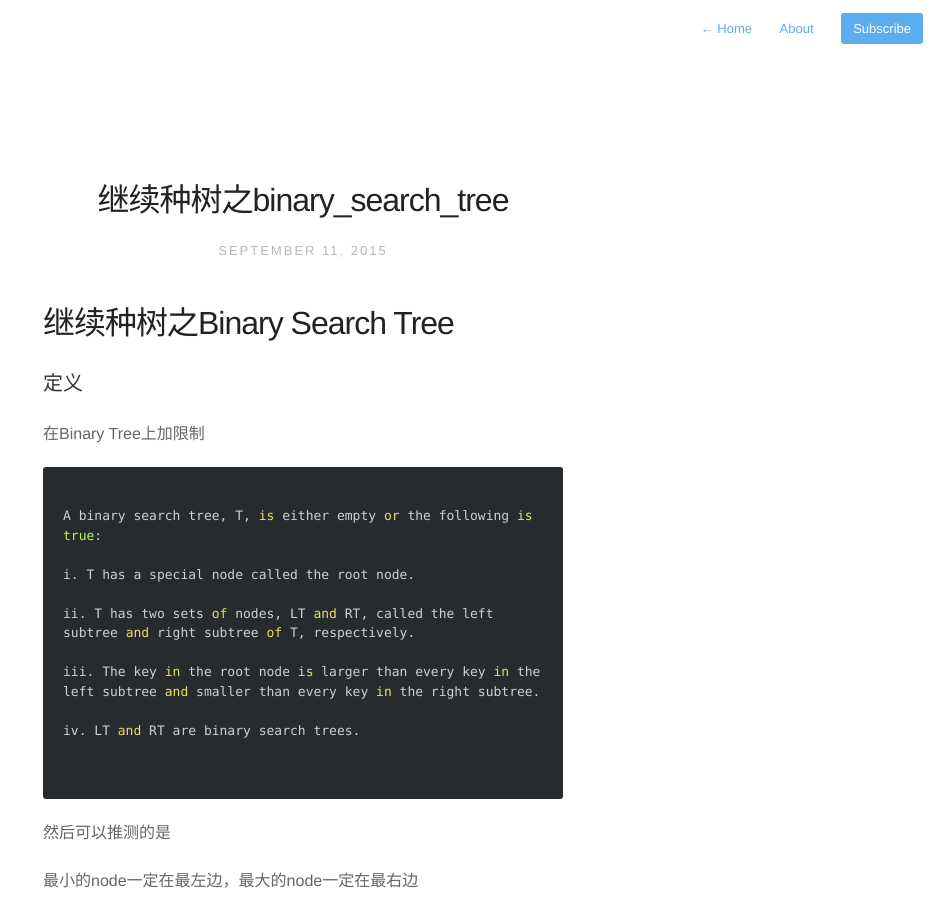
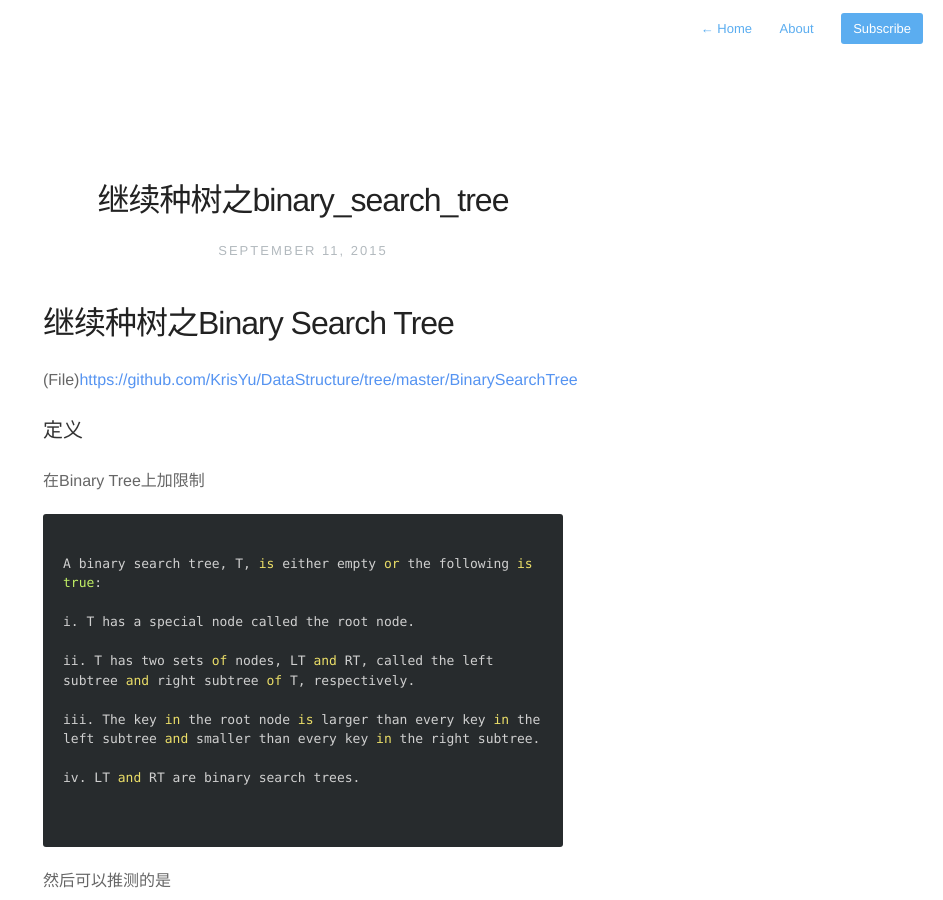
Before and after one commit to walterwang/krisyu.github.io, a Jekyll site: the page built from _posts/2015-09-11-继续种树之binary_search_tree.md, in a window 1280 px wide and 900 px high. Shown: the whole window, without its empty margins (337-1280 px from the left). Built offline with Jekyll 4.4.1, drawn with Linux system fonts in a browser that asks for light colours; nearby versions of some CDN libraries; Markdown is read by kramdown in place of the engine named in the settings.

Commit message:
add file

```diff
--- a/_posts/2015-09-11-继续种树之binary_search_tree.md
+++ b/_posts/2015-09-11-继续种树之binary_search_tree.md
@@ -1,5 +1,7 @@
 #继续种树之Binary Search Tree
 
+
+(File)<https://github.com/KrisYu/DataStructure/tree/master/BinarySearchTree>
 
 ###定义
 
```
